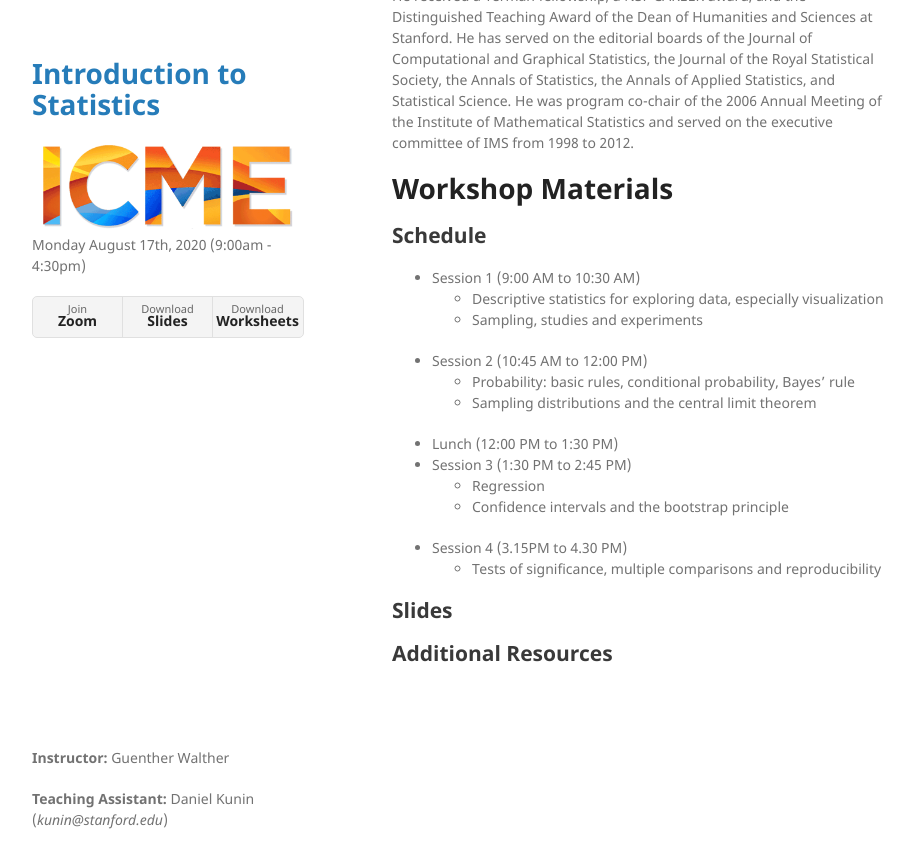
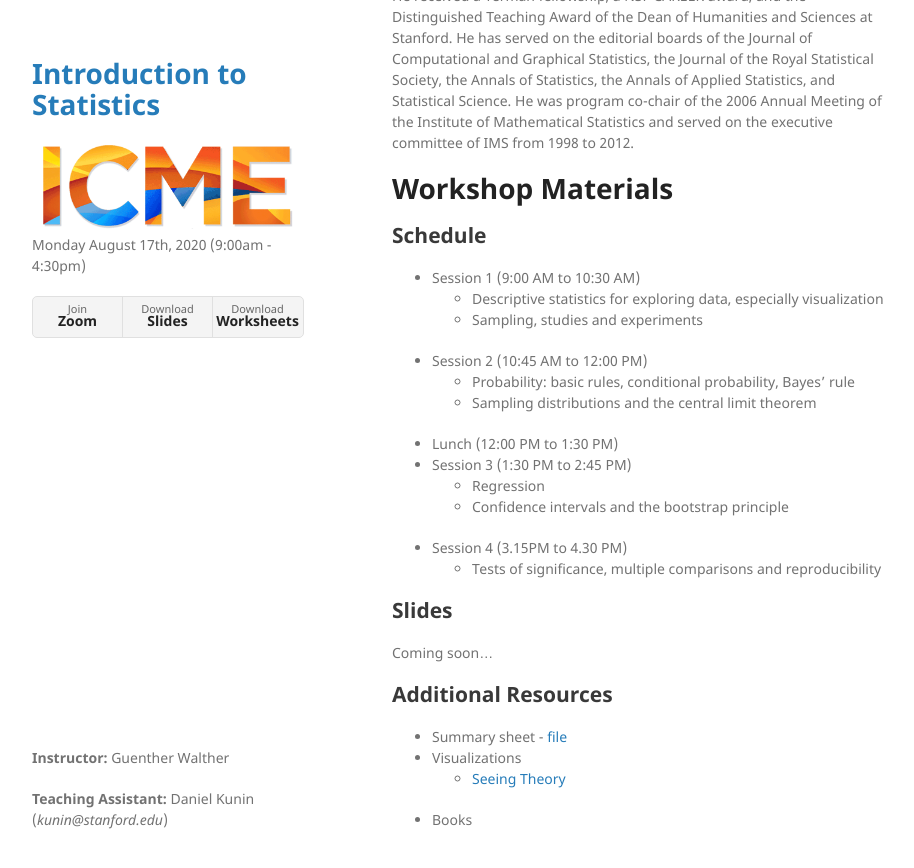
Before and after one commit to danielkunin/icme-statistics, a Jekyll site: the page built from index.md, in a window 1280 px wide and 900 px high, scrolled down 1052 px. Shown: the top 868 px of the window, without its empty margins (178-1092 px from the left). Built offline with Jekyll 4.4.1, drawn with Linux system fonts in a browser that asks for light colours; our own code applies the rules of GitHub Pages for plain Markdown files.

Commit message:
Update index.md

```diff
--- a/index.md
+++ b/index.md
@@ -37,5 +37,11 @@ He received a Terman fellowship, a NSF CAREER award, and the Distinguished Teach
 
 ## Slides
 
+Coming soon...
 
 ## Additional Resources
+
+- Summary sheet - [file](/assets/img/summary.pdf)
+- Visualizations
+  - [Seeing Theory](https://seeing-theory.brown.edu/)
+- Books
```
